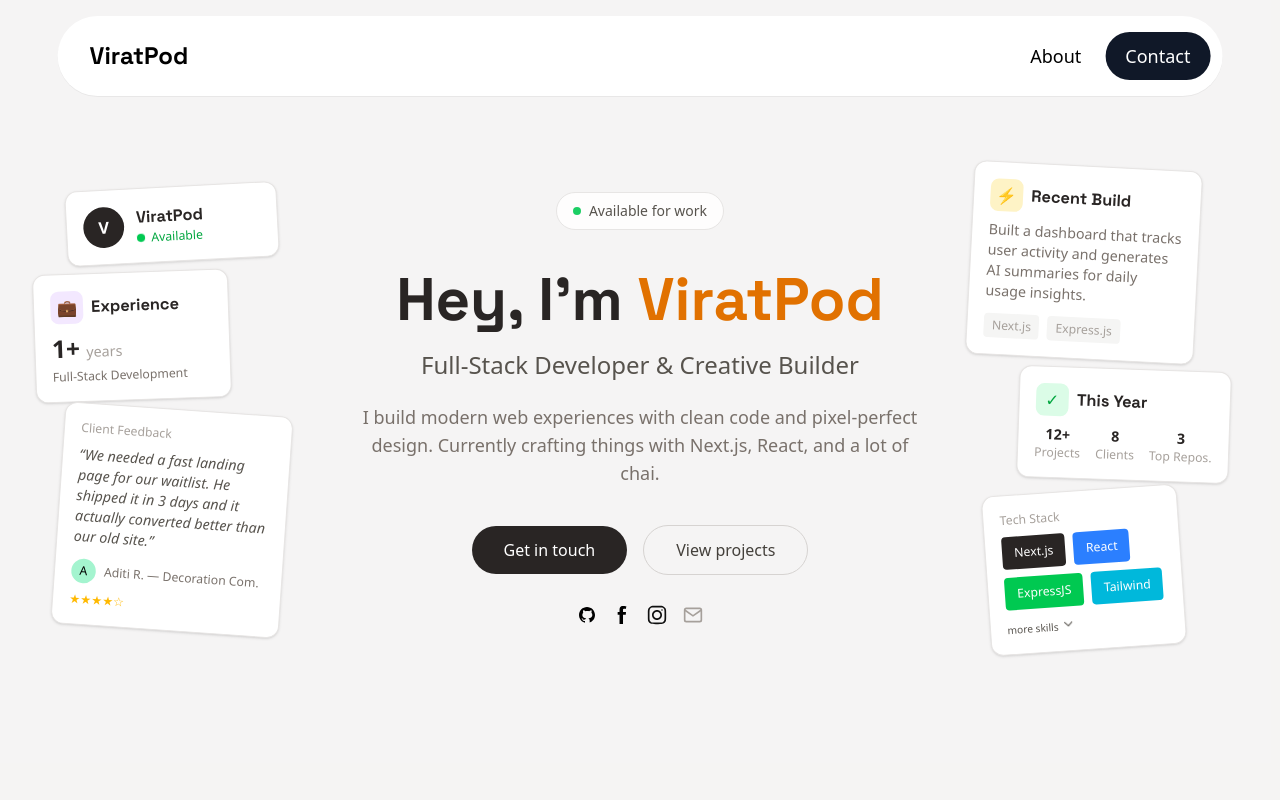
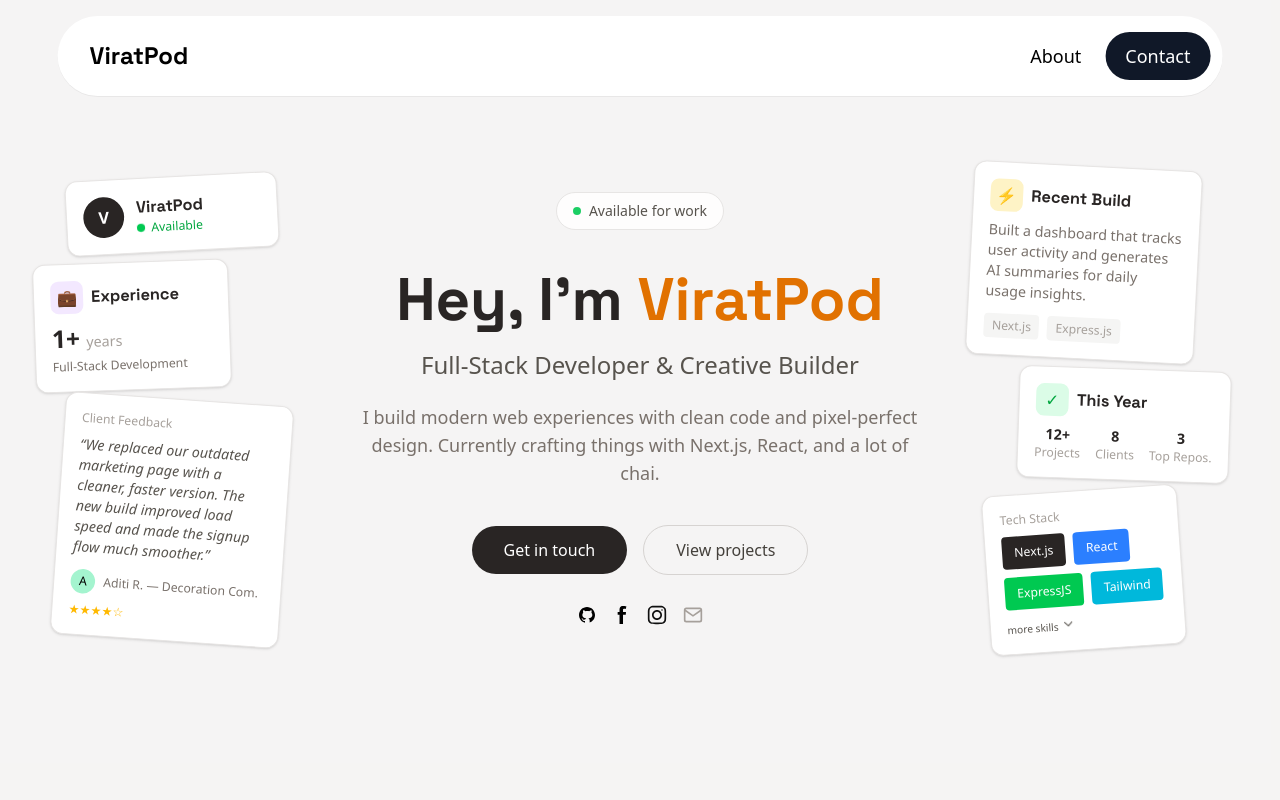
Before and after one commit to virat-pod/viratpod, a Next.js app: page / in a window 1280 px wide. Shown: the top 800 px of the page. Built offline with nearby package versions, Linux system fonts and the light colour scheme.

Commit message:
Update heroLeftCard.js

```diff
--- a/components/home/cards/heroLeftCard.js
+++ b/components/home/cards/heroLeftCard.js
@@ -65,7 +65,7 @@ const HeroLeftCards = () => {
   <p className="text-xs text-stone-400 mb-2">Client Feedback</p>
 
   <p className="text-sm text-stone-600 italic">
-    “We needed a fast landing page for our waitlist. He shipped it in 3 days and it actually converted better than our old site.”
+    “We replaced our outdated marketing page with a cleaner, faster version. The new build improved load speed and made the signup flow much smoother.”
   </p>
 
   <div className="flex items-center gap-2 mt-3">
```
